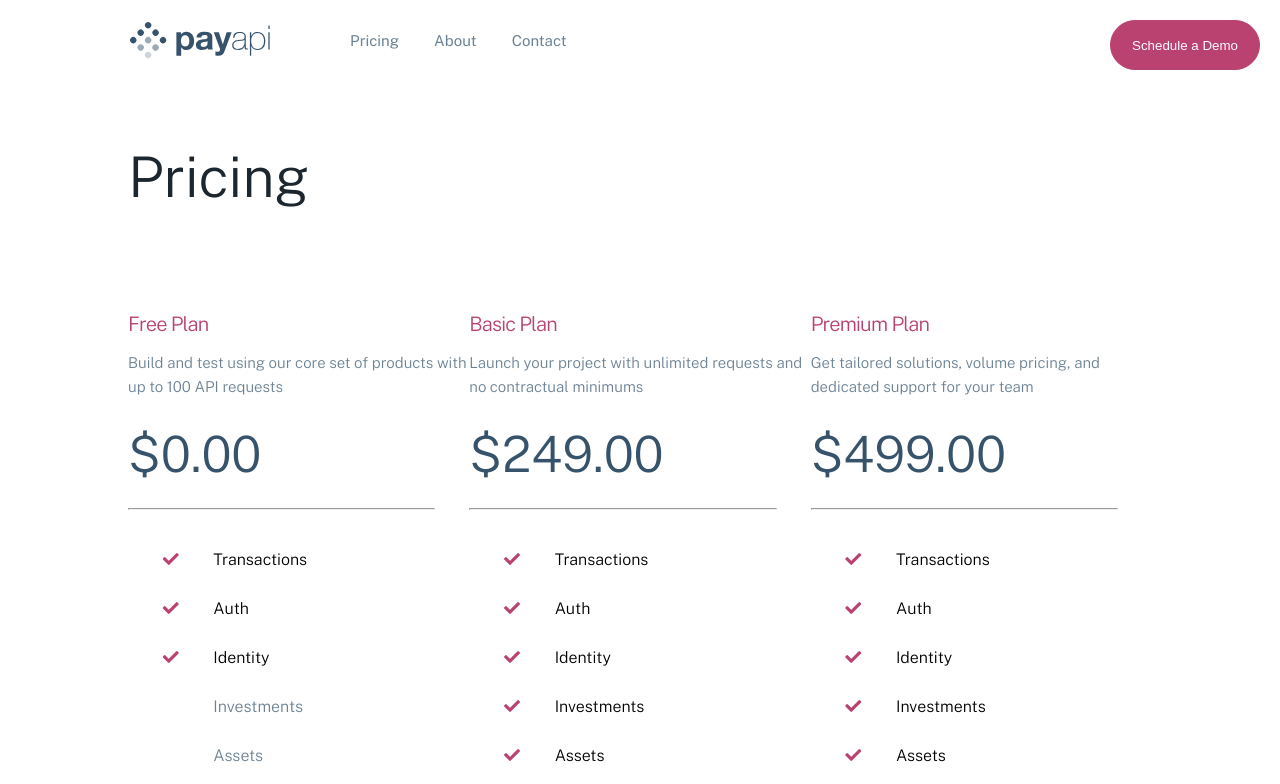
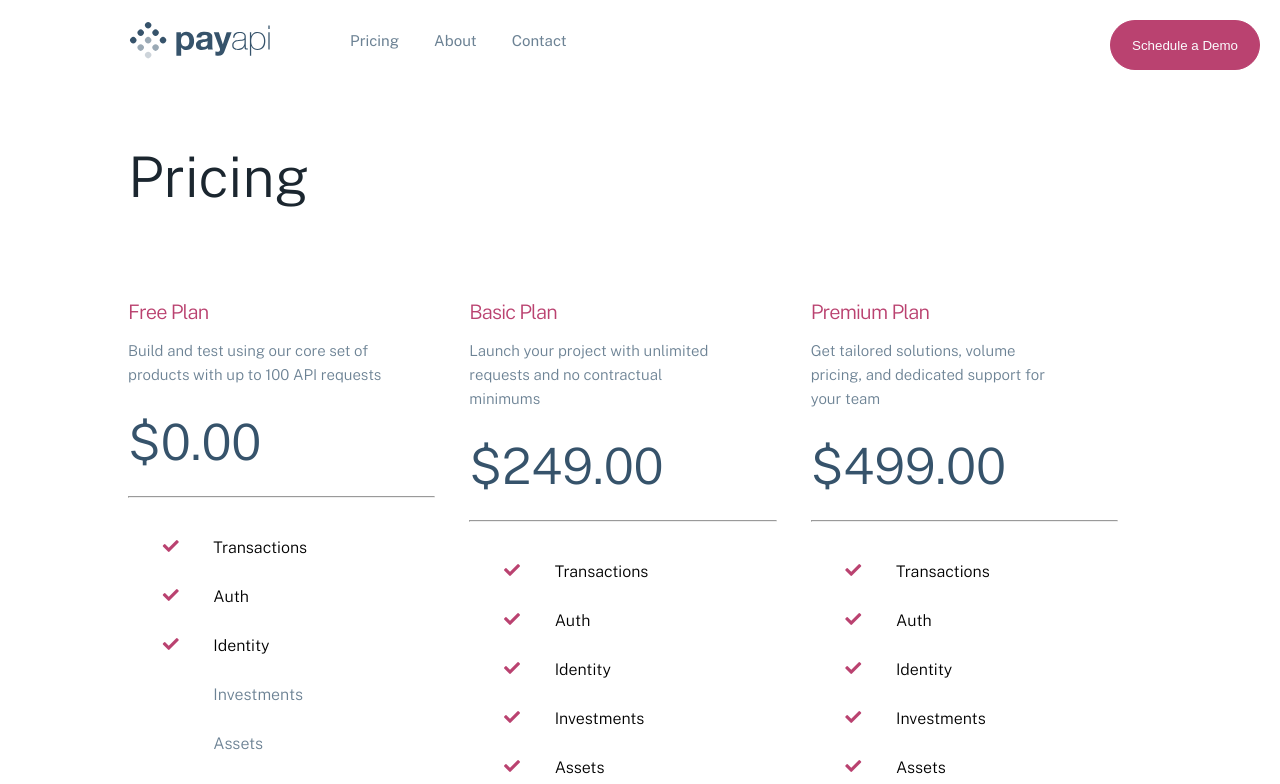
Before and after one commit to clf94-dev/pay-ap--web-react, a React (Create React App) app: page /pricing in a window 1280 px wide. Shown: the top 784 px of the page. Built offline with nearby package versions, Linux system fonts and the light colour scheme.

Commit message:
fixed padding text in PricingCard

```diff
--- a/src/components/styles/App.css
+++ b/src/components/styles/App.css
@@ -793,7 +793,7 @@ body {
 
 @media screen and (min-width: 755px) {
   .pricing-row {
-    padding: 3% 10%;
+    padding: 2% 10%;
   }
 }
 
@@ -834,6 +834,7 @@ body {
 }
 
 .pricing-row .pricing-col p {
+  padding-right: 25%;
   font-size: 15px;
   font-weight: 300;
   line-height: 1.5rem;
--- a/src/components/styles/App.scss
+++ b/src/components/styles/App.scss
@@ -662,7 +662,7 @@
     //---------------------PricingCard component -----------------
     .pricing-row {
         @media screen and (min-width: 755px) {
-            padding: 3% 10%;
+            padding: 2% 10%;
         }
         padding: 5% 10%;
         .pricing-col {
@@ -695,6 +695,7 @@
                 @media screen and (max-width: 1080px) {
                     padding: 0 7%;
                 }
+                padding-right: 25%;
                 font-size: 15px;
                 font-weight: $light;
                 line-height: 1.5rem;
```
Also changed, not shown: src/components/styles/App.min.css.
